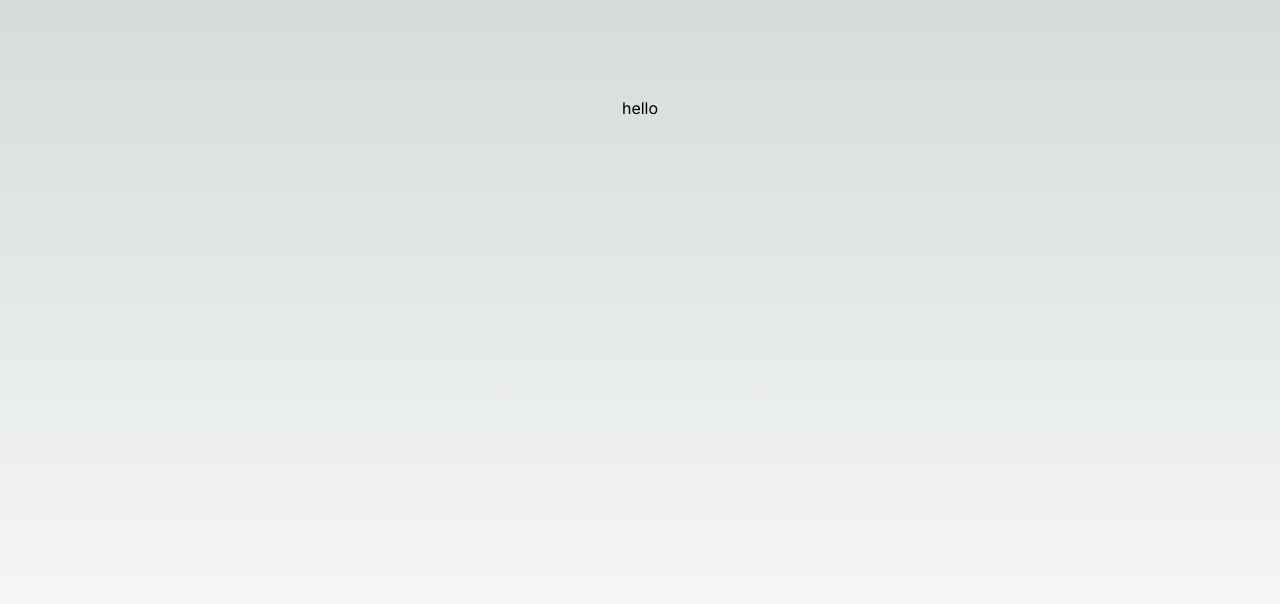
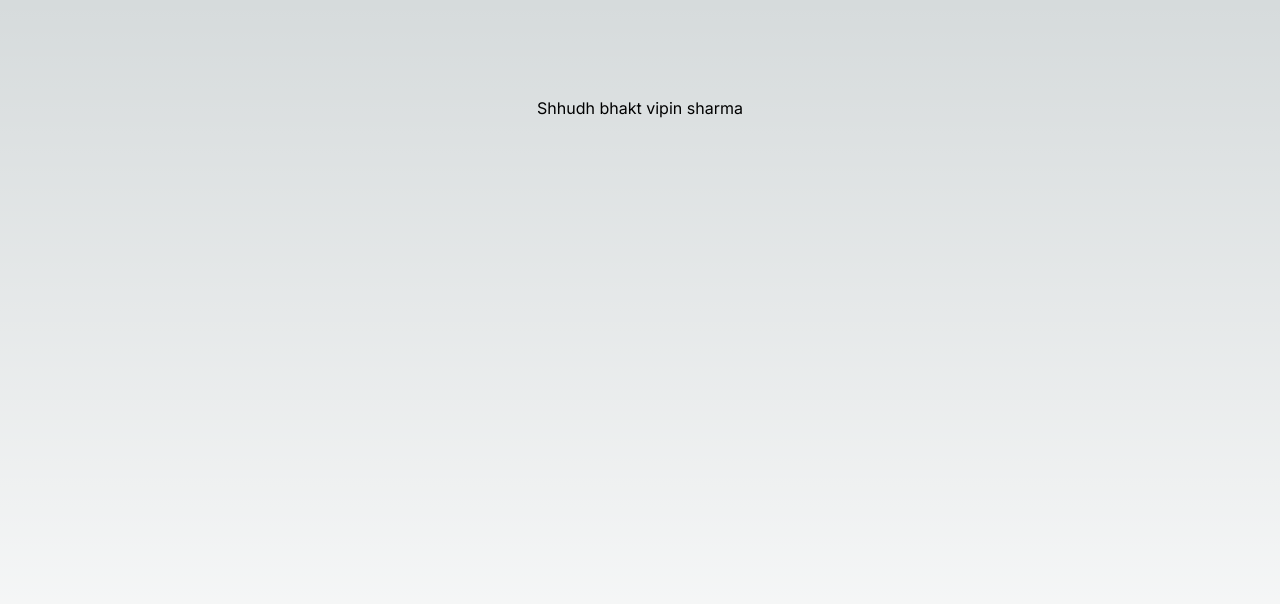
Before and after one commit to vipinsharma0999/Iskcon_Jaipur, a Next.js app: page / in a window 1280 px wide. Shown: the top 604 px of the page. Built offline with nearby package versions, Linux system fonts and the light colour scheme.

Commit message:
Update page.js

```diff
--- a/src/app/page.js
+++ b/src/app/page.js
@@ -3,7 +3,7 @@ import Image from "next/image";
 export default function Home() {
   return (
     <main className="flex min-h-screen flex-col items-center justify-between p-24">
-     <h1>hello</h1>
+     <h1>Shhudh bhakt vipin sharma</h1>
     </main>
   );
 }
```
